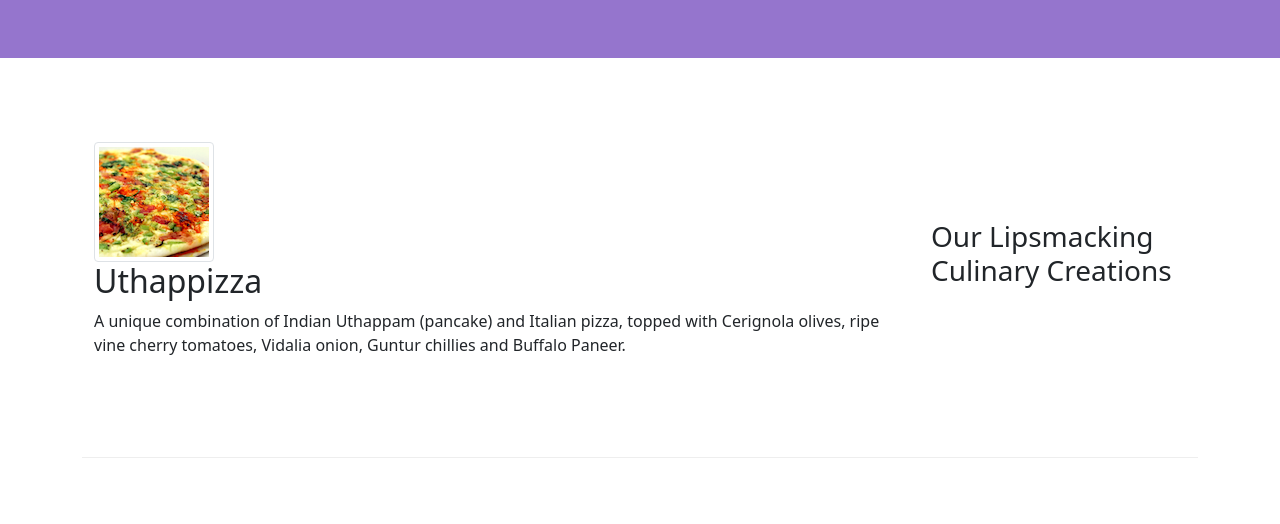
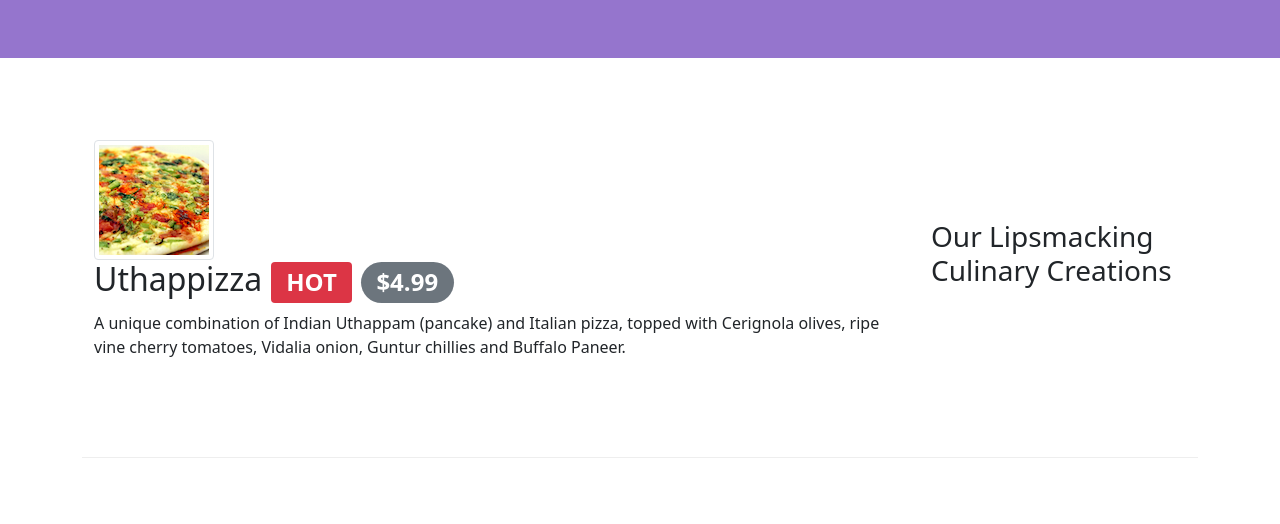
Before and after one commit to anjeljayswal/Web_Design, a website: page index.html in a window 1280 px wide. Shown: the part 276-800 px from the top of the page. Drawn offline with nearby package versions, Linux system fonts and the light colour scheme.

Commit message:
Alert Uers

```diff
--- a/index.html
+++ b/index.html
@@ -66,7 +66,7 @@
                    <img class="d-flex mr-3 img-thumbnail align-self-center"
                         src="img/uthappizza.png" alt="uthappizza">
                     <div class="media-body">
-                        <h2 class="mt-0">Uthappizza</h2>
+                        <h2 class="mt-0">Uthappizza <span class="badge  bg-danger">HOT</span> <span class="badge rounded-pill bg-secondary">$4.99</span></h2>
                         <p class="d-none d-sm-block">A unique combination of Indian Uthappam (pancake) and Italian pizza, topped with Cerignola olives, ripe vine cherry tomatoes, Vidalia onion, Guntur chillies and Buffalo Paneer.</p>
                     </div>
                 </div>
```
